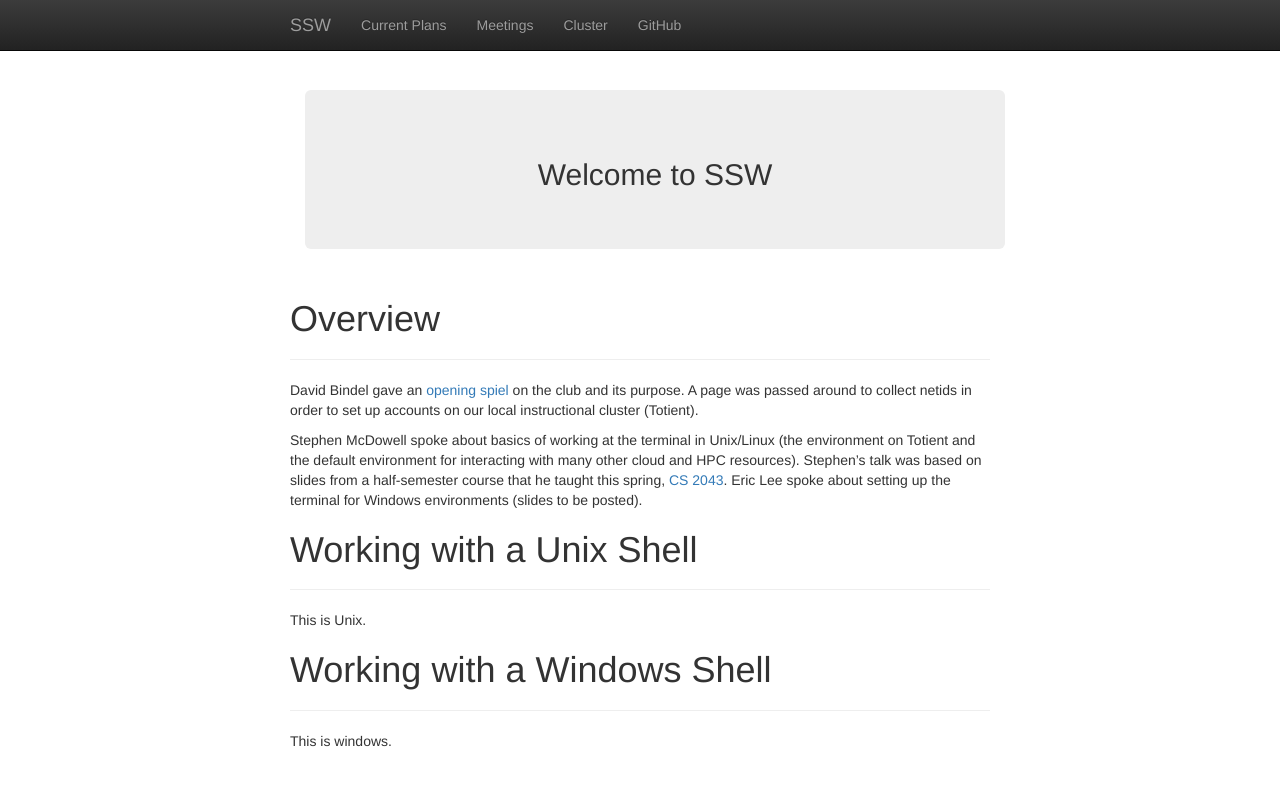
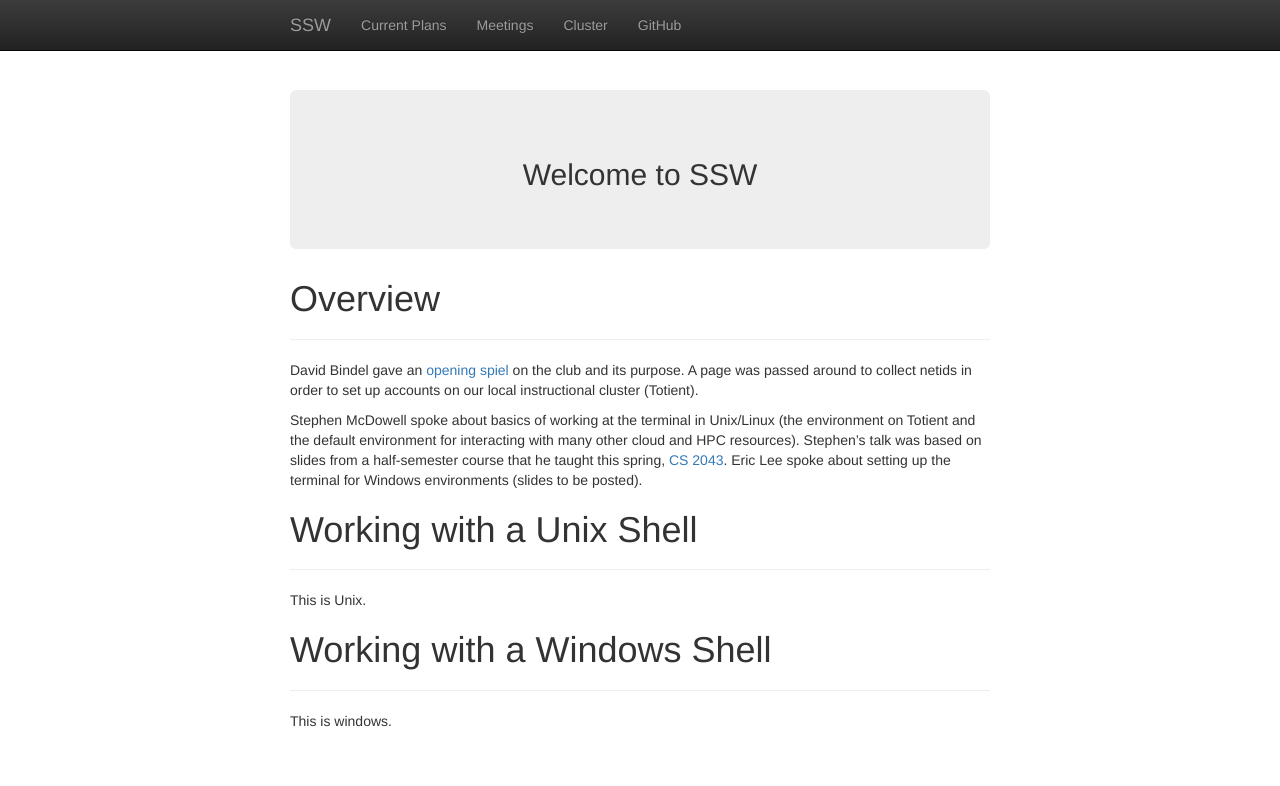
Before and after one commit to cornell-ssw/cornell-ssw.github.io, a Jekyll site: the page built from meetings/2016-09-12.md, in a window 1280 px wide. Shown: the top 786 px of the page. Built offline with Jekyll 4.4.1, drawn with Linux system fonts in a browser that asks for light colours; nearby versions of some CDN libraries.

Commit message:
removing remnant container for jumbotrons for proper alignment

```diff
--- a/_layouts/post.html
+++ b/_layouts/post.html
@@ -1,7 +1,6 @@
 ---
 layout: default
 ---
-<div class="container">
 <div class="jumboHeader">
     <div class="jumbotron">
         <h2>{{ page.title }}</h2>
@@ -20,6 +19,5 @@ layout: default
         {% endif %}
     </div><!-- jumbotron -->
 </div><!-- jumboHeader -->
-</div><!-- page-header -->
 
 {{ content }}
```
Lines whose indentation alone changed are shown as unchanged.
